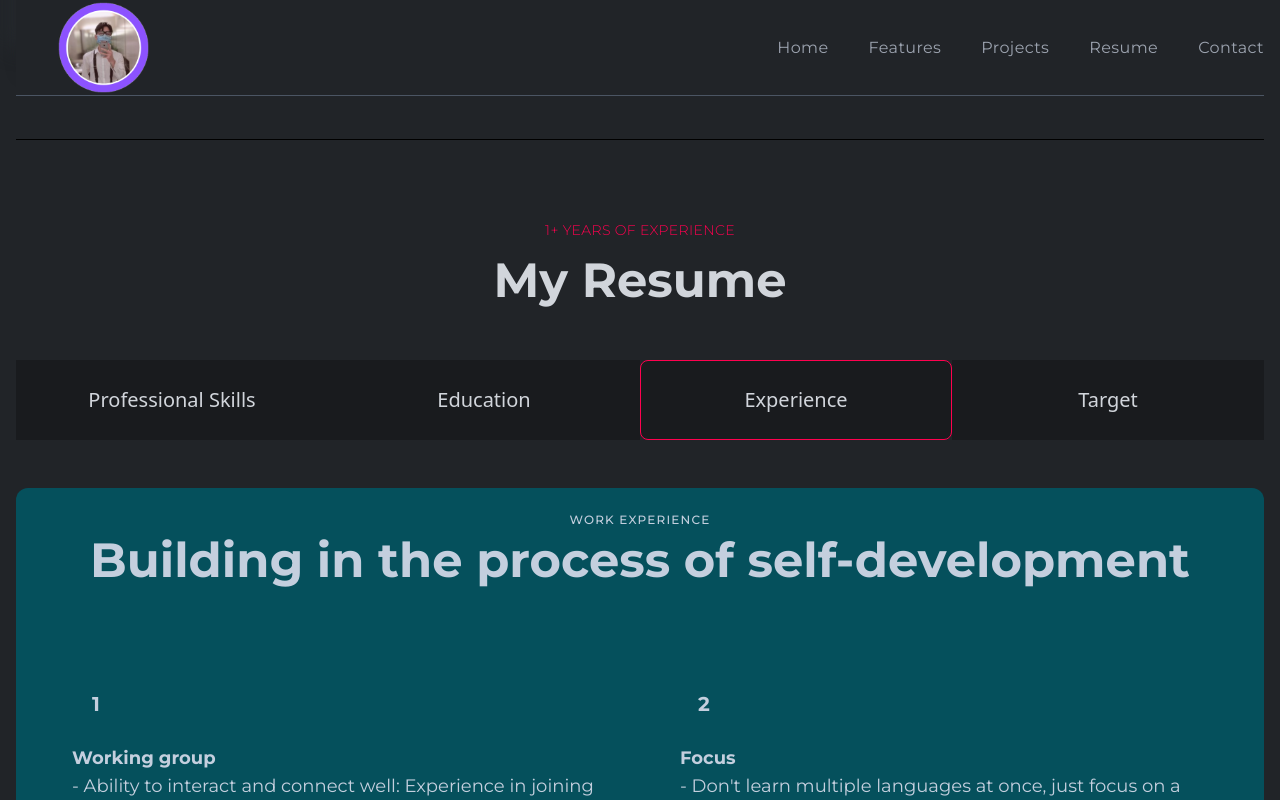
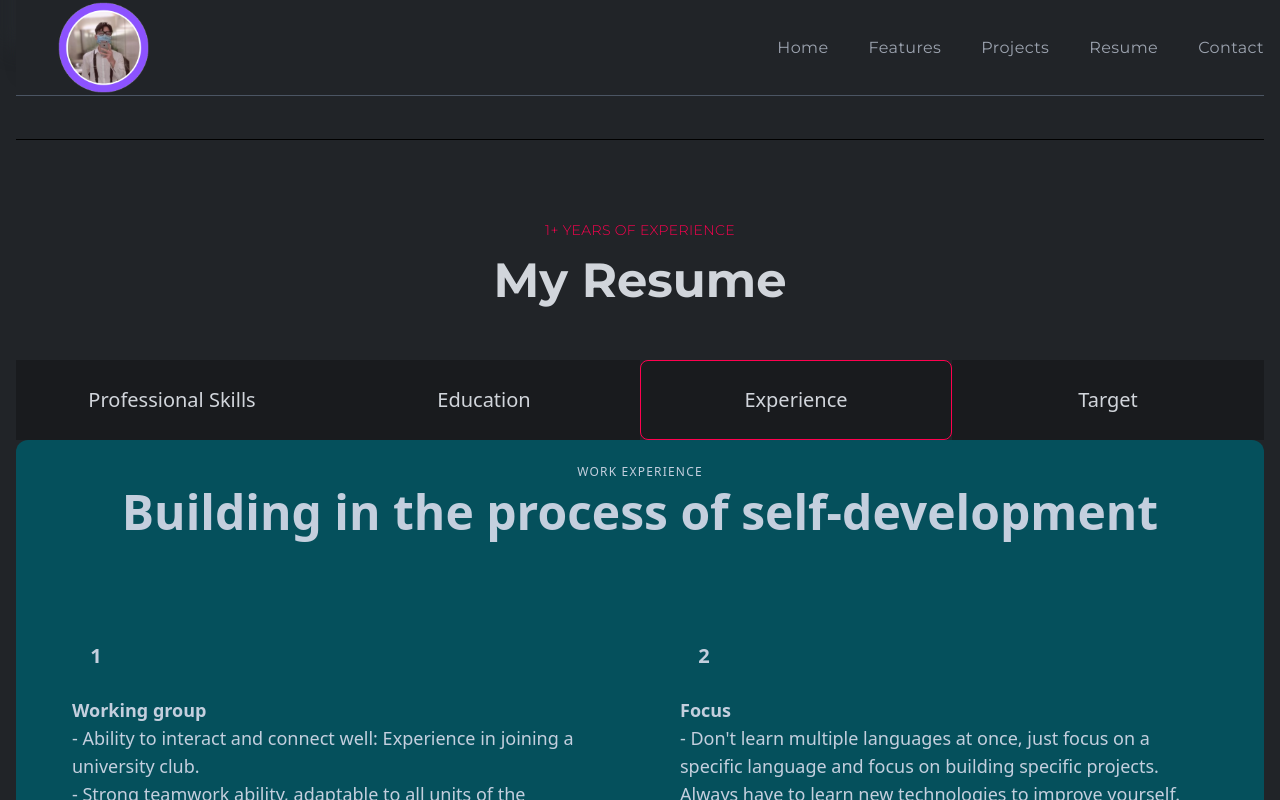
Before and after one commit to danglinh2k1/danglinh_portfolio, a React (Create React App) app: page / in a window 1280 px wide. Both pictures are taken after a click on the item "Experience". Shown: the part 3139-3939 px from the top of the page. Built offline with nearby package versions, Linux system fonts and the light colour scheme.

Commit message:
mychange

```diff
--- a/src/components/resume/Experience.js
+++ b/src/components/resume/Experience.js
@@ -11,9 +11,9 @@ const Experience = () => {
         hidden: { opacity: 0, x: -50 },
         visible: { opacity: 1, x: 0 },
       }}
-      className="py-12 font-titleFont flex gap-20 "
+
     >
-<div>
+
 <section className="p-6 bg-teal-800 dark:text-gray-100 rounded-xl">
 	<div className="container mx-auto">
 		<span className="block mb-2 text-xs font-medium tracking-widest text-center uppercase dark:text-violet-400">work experience</span>
@@ -39,7 +39,7 @@ const Experience = () => {
 		</div>
 	</div>
 </section>
-</div>
+
     </motion.div>
   );
 };
```
